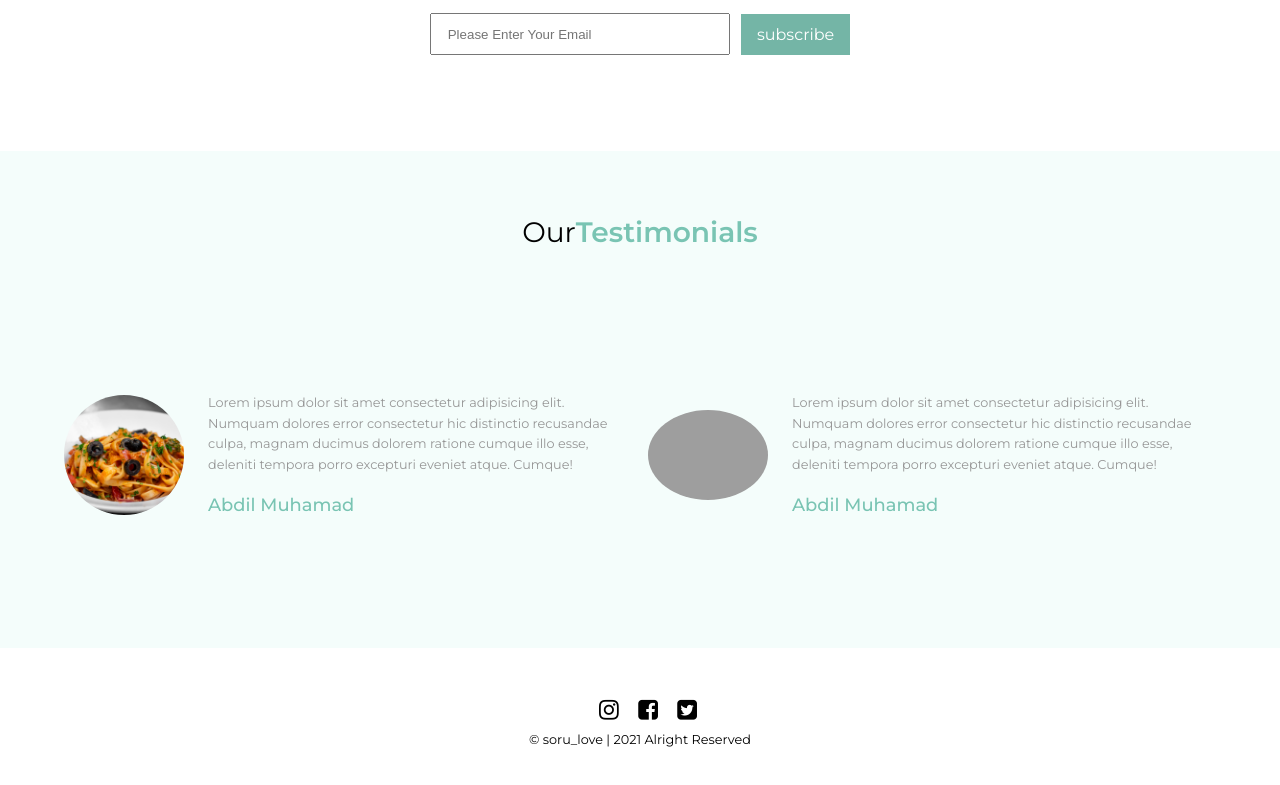
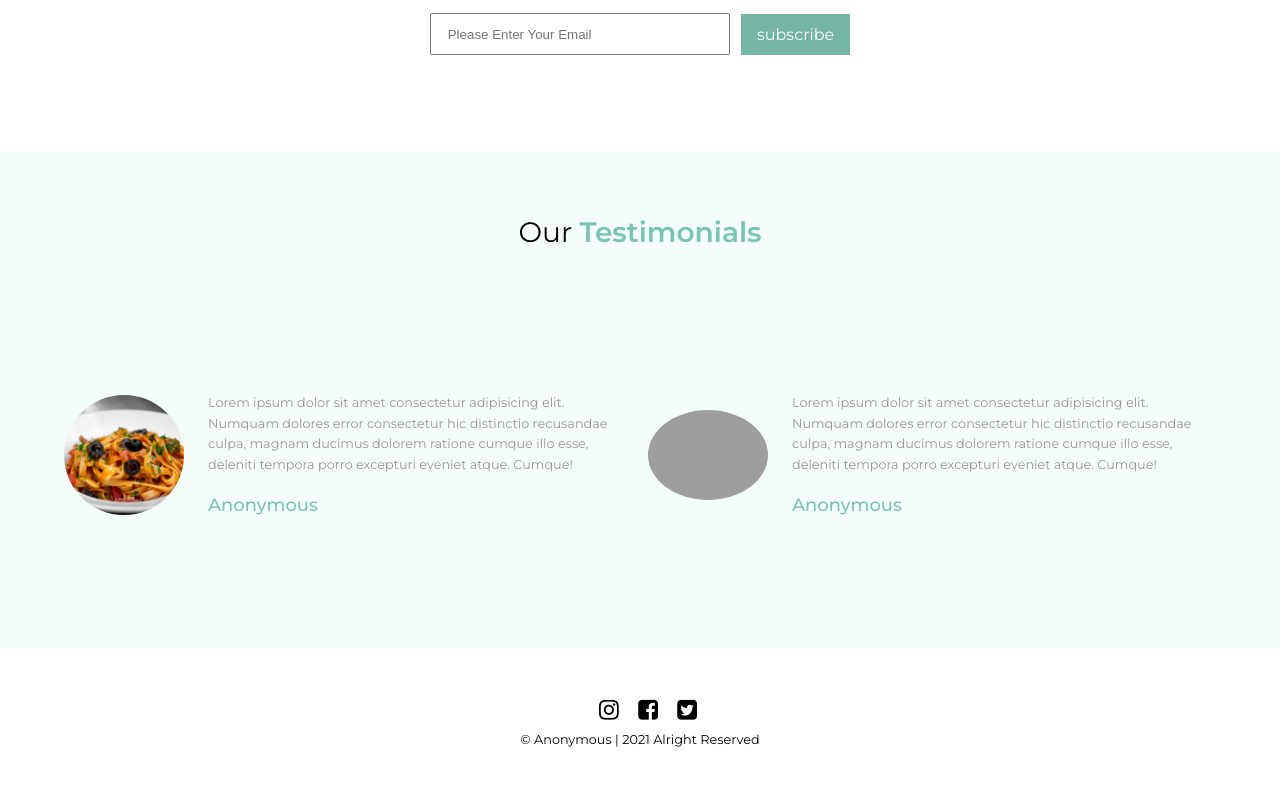
Before and after one commit to iliana-belita/site, a plain HTML site: page index.html in a window 1280 px wide. Shown: the part 2413-3198 px from the top of the page. Drawn offline with Linux system fonts and the light colour scheme; grey boxes are pictures that could not be loaded.

Commit message:
Ksksks
Sjsjsj

```diff
--- a/index.html
+++ b/index.html
@@ -132,7 +132,7 @@
        <div class="center-wrapper">
            <div class="section-heading">
                <h3 class="heading">
-                   Our<span class="sub-heading">Testimonials</span>
+                   Our <span class="sub-heading">Testimonials</span>
                </h3>
            </div>
        </div>
@@ -147,7 +147,7 @@
                        Lorem ipsum dolor sit amet consectetur adipisicing elit. Numquam dolores error consectetur hic distinctio recusandae culpa, magnam ducimus dolorem ratione cumque illo esse, deleniti tempora porro excepturi eveniet atque. Cumque!
                    </p>
                    <div class="name">
-                       Abdil Muhamad
+                      Anonymous
                    </div>
                </div>
            </div>
@@ -161,7 +161,7 @@
                     Lorem ipsum dolor sit amet consectetur adipisicing elit. Numquam dolores error consectetur hic distinctio recusandae culpa, magnam ducimus dolorem ratione cumque illo esse, deleniti tempora porro excepturi eveniet atque. Cumque!
                 </p>
                 <div class="name">
-                    Abdil Muhamad
+                    Anonymous
                 </div>
             </div>
 
@@ -180,7 +180,7 @@
             <i class="fa fa-twitter-square" aria-hidden="true"></i>
           </a>
        </ul>
-       <p>&copy; soru_love | 2021 Alright Reserved</p>
+       <p>&copy; Anonymous | 2021 Alright Reserved</p>
    </footer>
 </body>
 
```
